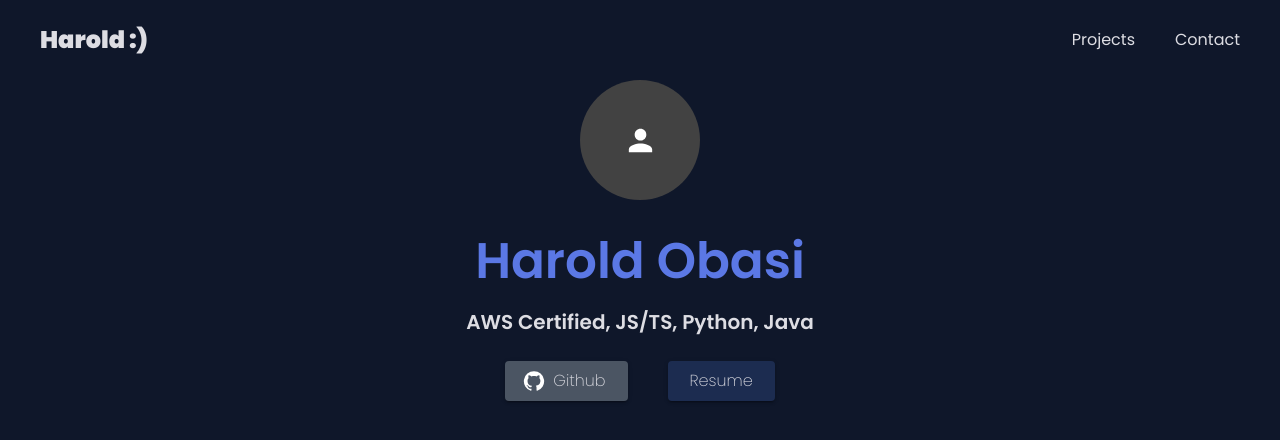
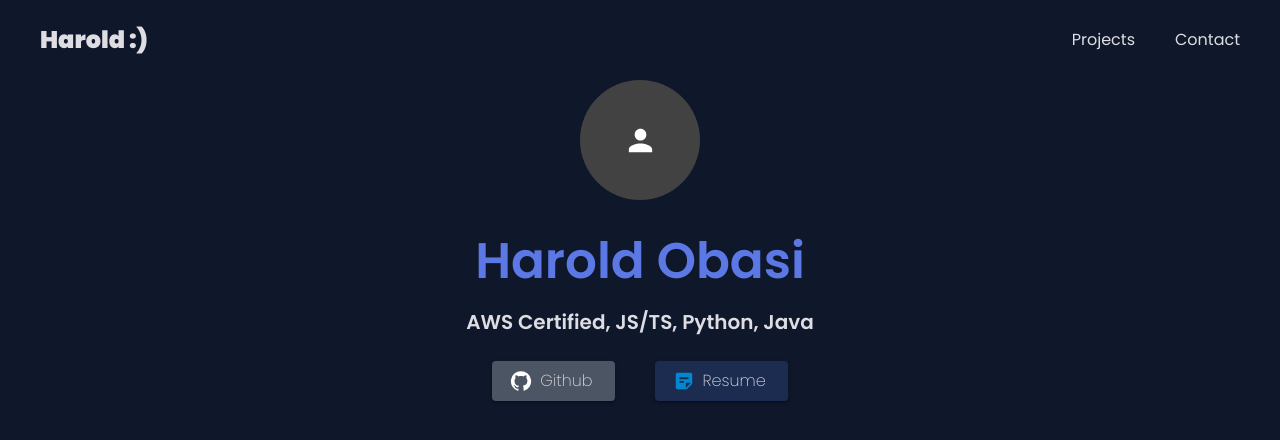
Before and after one commit to HaroldObasi/portfolio, a Next.js app: page / in a window 1280 px wide. Shown: the top 440 px of the page. Built offline with nearby package versions, Linux system fonts and the light colour scheme.

Commit message:
resume icon on resume button

```diff
--- a/src/components/pageComponents/home/ButtonStack.tsx
+++ b/src/components/pageComponents/home/ButtonStack.tsx
@@ -2,6 +2,7 @@ import React from "react";
 import Stack from "@mui/material/Stack";
 import Button from "@mui/material/Button";
 import GitHubIcon from "@mui/icons-material/GitHub";
+import StickyNote2Icon from "@mui/icons-material/StickyNote2";
 import Typography from "@mui/material/Typography";
 
 const ButtonStack = () => {
@@ -36,6 +37,7 @@ const ButtonStack = () => {
         onClick={handleOpenPDF}
         color="lightBlue"
         size="large"
+        startIcon={<StickyNote2Icon color="info" />}
         sx={{
           "&:hover": { backgroundColor: "primary.dark" },
         }}
```
